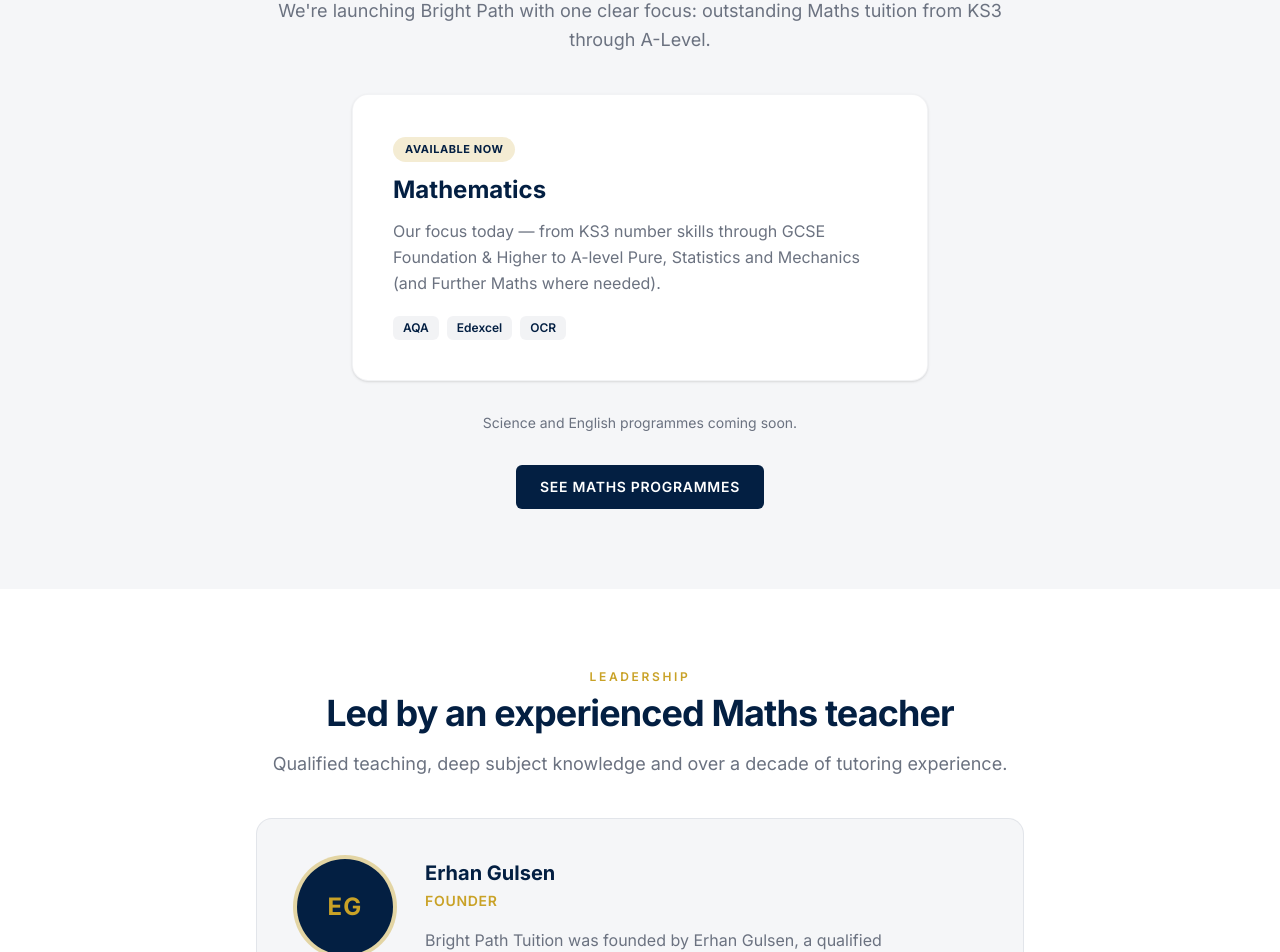
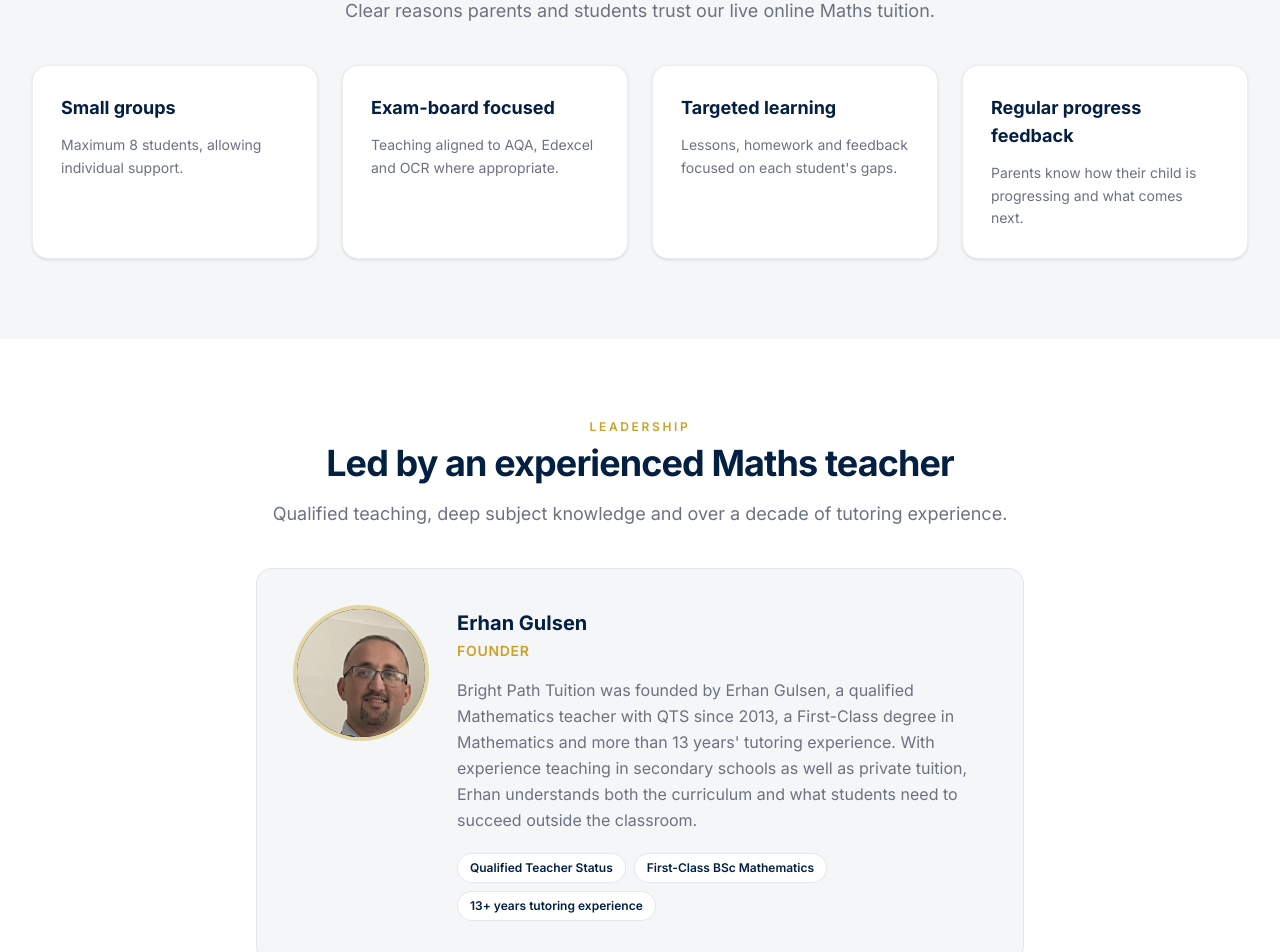
Before and after one commit to QualityMaths/brightpathtuition, a Next.js app: page / in a window 1280 px wide. Shown: the part 1700-2652 px from the top of the page. Built offline with nearby package versions, Linux system fonts and the light colour scheme; a web font is replaced by a local one.

Commit message:
Add founder photo and strengthen homepage trust copy
Crop headshot for the circular founder avatar, wire FounderPhoto with EG fallback, and finish the why-families / QTS founder / UK Curriculum trust updates.

```diff
--- a/src/app/page.tsx
+++ b/src/app/page.tsx
@@ -1,11 +1,11 @@
 import Link from "next/link";
 import SectionHeading from "@/components/SectionHeading";
 import PlaceholderBanner from "@/components/PlaceholderBanner";
+import FounderPhoto from "@/components/FounderPhoto";
 import {
   PROGRAMMES,
   SITE,
   STEPS,
-  SUBJECTS,
   TRUST_STRIP,
 } from "@/lib/constants";
 
@@ -34,8 +34,6 @@
     </svg>
   );
 }
-
-const AVAILABLE_SUBJECTS = SUBJECTS.filter((s) => s.status === "available");
 
 export default function HomePage() {
   return (
@@ -131,54 +129,41 @@
         </div>
       </section>
 
-      {/* Specialist Maths */}
+      {/* Why families choose Bright Path */}
       <section className="bg-soft py-16 sm:py-20">
         <div className="mx-auto max-w-7xl px-4 sm:px-6 lg:px-8">
           <SectionHeading
-            eyebrow="Subjects"
-            title="Specialist Maths Tuition"
-            subtitle="We're launching Bright Path with one clear focus: outstanding Maths tuition from KS3 through A-Level."
+            eyebrow="Why Bright Path"
+            title="Why families choose Bright Path"
+            subtitle="Clear reasons parents and students trust our live online Maths tuition."
           />
-          <div className="mx-auto flex max-w-xl justify-center">
-            {AVAILABLE_SUBJECTS.map((s) => (
+          <div className="grid gap-6 sm:grid-cols-2 lg:grid-cols-4">
+            {[
+              {
+                title: "Small groups",
+                text: "Maximum 8 students, allowing individual support.",
+              },
+              {
+                title: "Exam-board focused",
+                text: "Teaching aligned to AQA, Edexcel and OCR where appropriate.",
+              },
+              {
+                title: "Targeted learning",
+                text: "Lessons, homework and feedback focused on each student's gaps.",
+              },
+              {
+                title: "Regular progress feedback",
+                text: "Parents know how their child is progressing and what comes next.",
+              },
+            ].map((item) => (
               <div
-                key={s.name}
-                className="card-lift w-full rounded-2xl border border-navy/5 bg-white p-8 shadow-sm sm:p-10"
+                key={item.title}
+                className="card-lift rounded-2xl border border-navy/8 bg-white p-7 shadow-sm"
               >
-                <span
-                  className={`mb-3 inline-block rounded-full px-3 py-1 text-[11px] font-bold uppercase tracking-wider ${
-                    s.status === "available"
-                      ? "bg-gold/20 text-navy"
-                      : "bg-navy/5 text-muted"
-                  }`}
-                >
-                  {s.badge}
-                </span>
-                <h3 className="text-2xl font-bold text-navy">{s.name}</h3>
-                <p className="mt-3 text-sm leading-relaxed text-muted sm:text-base">{s.blurb}</p>
-                <div className="mt-5 flex flex-wrap gap-2">
-                  {s.boards.map((b) => (
-                    <span
-                      key={b}
-                      className="rounded-md bg-navy/5 px-2.5 py-1 text-xs font-semibold text-navy"
-                    >
-                      {b}
-                    </span>
-                  ))}
-                </div>
+                <h3 className="text-lg font-bold text-navy">{item.title}</h3>
+                <p className="mt-3 text-sm leading-relaxed text-muted">{item.text}</p>
               </div>
             ))}
-          </div>
-          <p className="mt-8 text-center text-sm text-muted">
-            Science and English programmes coming soon.
-          </p>
-          <div className="mt-8 text-center">
-            <Link
-              href="/subjects/"
-              className="btn-primary inline-block rounded-md px-6 py-3 text-sm font-semibold uppercase tracking-wider"
-            >
-              See Maths programmes
-            </Link>
           </div>
         </div>
       </section>
@@ -192,12 +177,7 @@
             subtitle="Qualified teaching, deep subject knowledge and over a decade of tutoring experience."
           />
           <div className="mx-auto flex max-w-3xl flex-col items-center gap-6 rounded-2xl border border-navy/8 bg-soft p-8 text-center sm:flex-row sm:items-start sm:gap-8 sm:p-10 sm:text-left">
-            <div
-              className="flex h-24 w-24 shrink-0 items-center justify-center rounded-full bg-navy text-2xl font-bold tracking-wider text-gold ring-4 ring-gold/40"
-              aria-hidden
-            >
-              EG
-            </div>
+            <FounderPhoto />
             <div>
               <h3 className="text-xl font-bold text-navy">Erhan Gulsen</h3>
               <p className="mt-1 text-sm font-semibold uppercase tracking-wider text-gold">
@@ -205,8 +185,11 @@
               </p>
               <p className="mt-4 text-sm leading-relaxed text-muted sm:text-base">
                 Bright Path Tuition was founded by Erhan Gulsen, a qualified
-                Mathematics teacher with QTS and more than 13 years&apos; tutoring
-                experience.
+                Mathematics teacher with QTS since 2013, a First-Class degree in
+                Mathematics and more than 13 years&apos; tutoring experience. With
+                experience teaching in secondary schools as well as private tuition,
+                Erhan understands both the curriculum and what students need to
+                succeed outside the classroom.
               </p>
               <ul className="mt-5 flex flex-wrap justify-center gap-2 sm:justify-start">
                 {[
--- /dev/null
+++ b/src/components/FounderPhoto.tsx
@@ -0,0 +1,29 @@
+"use client";
+
+import { useState } from "react";
+
+export default function FounderPhoto() {
+  const [failed, setFailed] = useState(false);
+
+  return (
+    <div className="relative h-28 w-28 shrink-0 overflow-hidden rounded-full bg-navy ring-4 ring-gold/40 sm:h-32 sm:w-32">
+      {!failed && (
+        // eslint-disable-next-line @next/next/no-img-element
+        <img
+          src="/images/founder.jpg"
+          alt="Erhan Gulsen, founder of Bright Path Tuition"
+          className="absolute inset-0 h-full w-full object-cover"
+          onError={() => setFailed(true)}
+        />
+      )}
+      {failed && (
+        <span
+          className="flex h-full w-full items-center justify-center text-2xl font-bold tracking-wider text-gold sm:text-3xl"
+          aria-hidden
+        >
+          EG
+        </span>
+      )}
+    </div>
+  );
+}
--- a/src/lib/constants.ts
+++ b/src/lib/constants.ts
@@ -113,7 +113,7 @@
 export const TRUST_STRIP = [
   { value: "13+", label: "Years tutoring experience" },
   { value: "Max 8", label: "Students per group" },
-  { value: "British", label: "Curriculum specialists" },
+  { value: "UK Curriculum", label: "Specialist tuition" },
   { value: "AQA · Edexcel · OCR", label: "Exam boards" },
 ] as const;
 
```
Also changed, not shown: public/images/founder.jpg (added).
